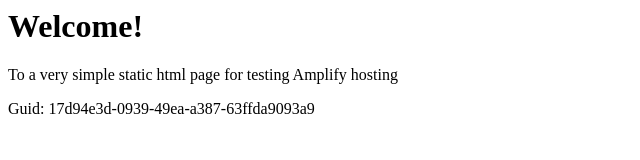
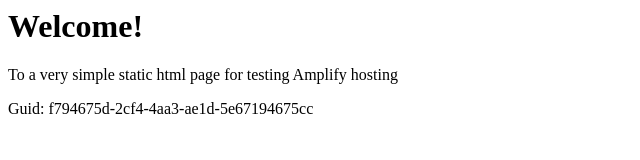
Before and after one commit to aws-aemilia-mxp/Github-PR-Commit-Integration-Test-DoNotTouch-GithubWebhookPreviewCanaryTest-v1-preprod-eu-south-1, a website: page src/index.html in a window 1280 px wide. Shown: the full height of the page, 0-640 px from the left. Drawn offline with Linux system fonts and the light colour scheme.

Commit message:
commit from integ tests

```diff
--- a/src/index.html
+++ b/src/index.html
@@ -12,6 +12,6 @@
 <body>
     <h1>Welcome!</h1>
     <p>To a very simple static html page for testing Amplify hosting</p>
-    <p>Guid: 17d94e3d-0939-49ea-a387-63ffda9093a9</p></body>
+    <p>Guid: f794675d-2cf4-4aa3-ae1d-5e67194675cc</p></body>
 
 </html>
```
